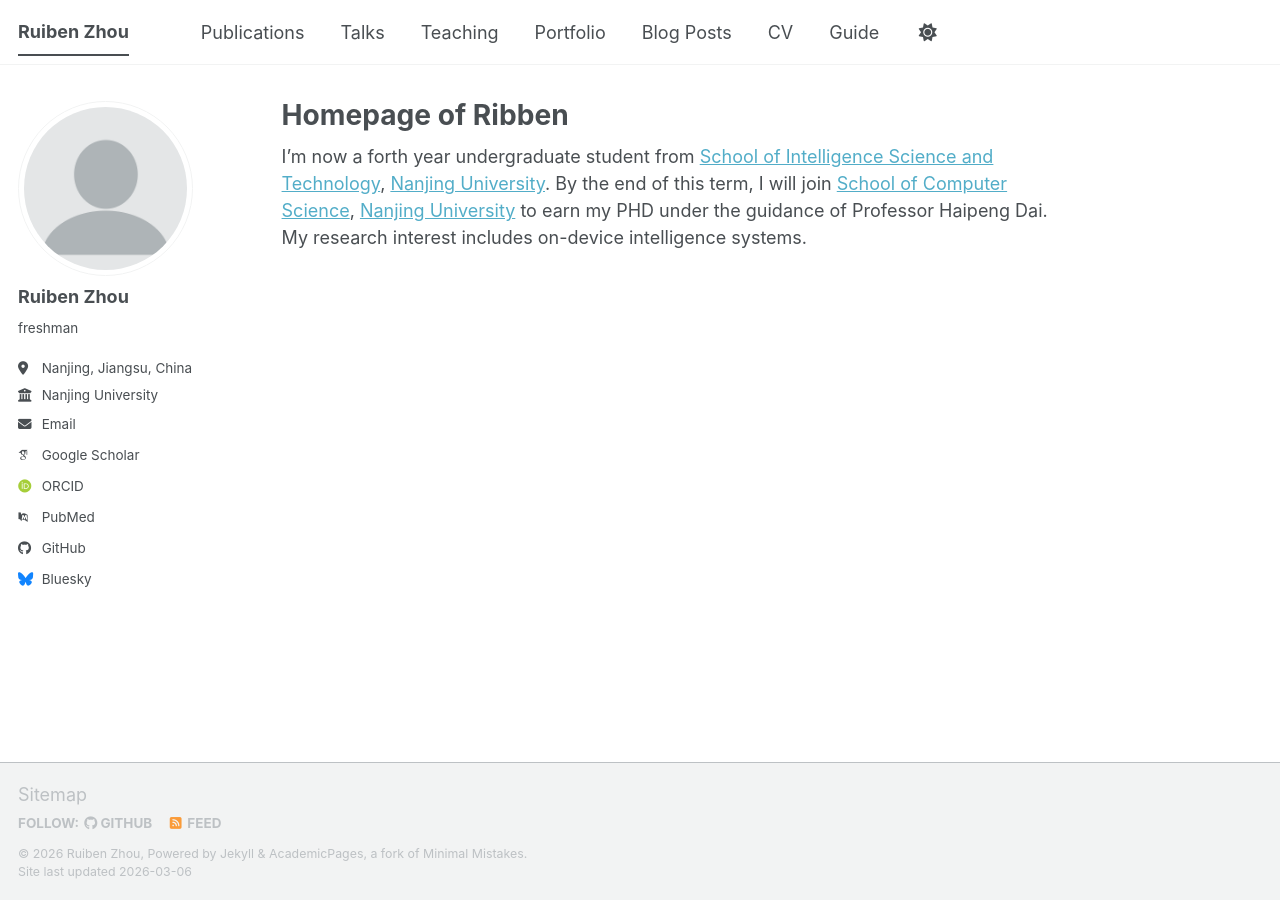
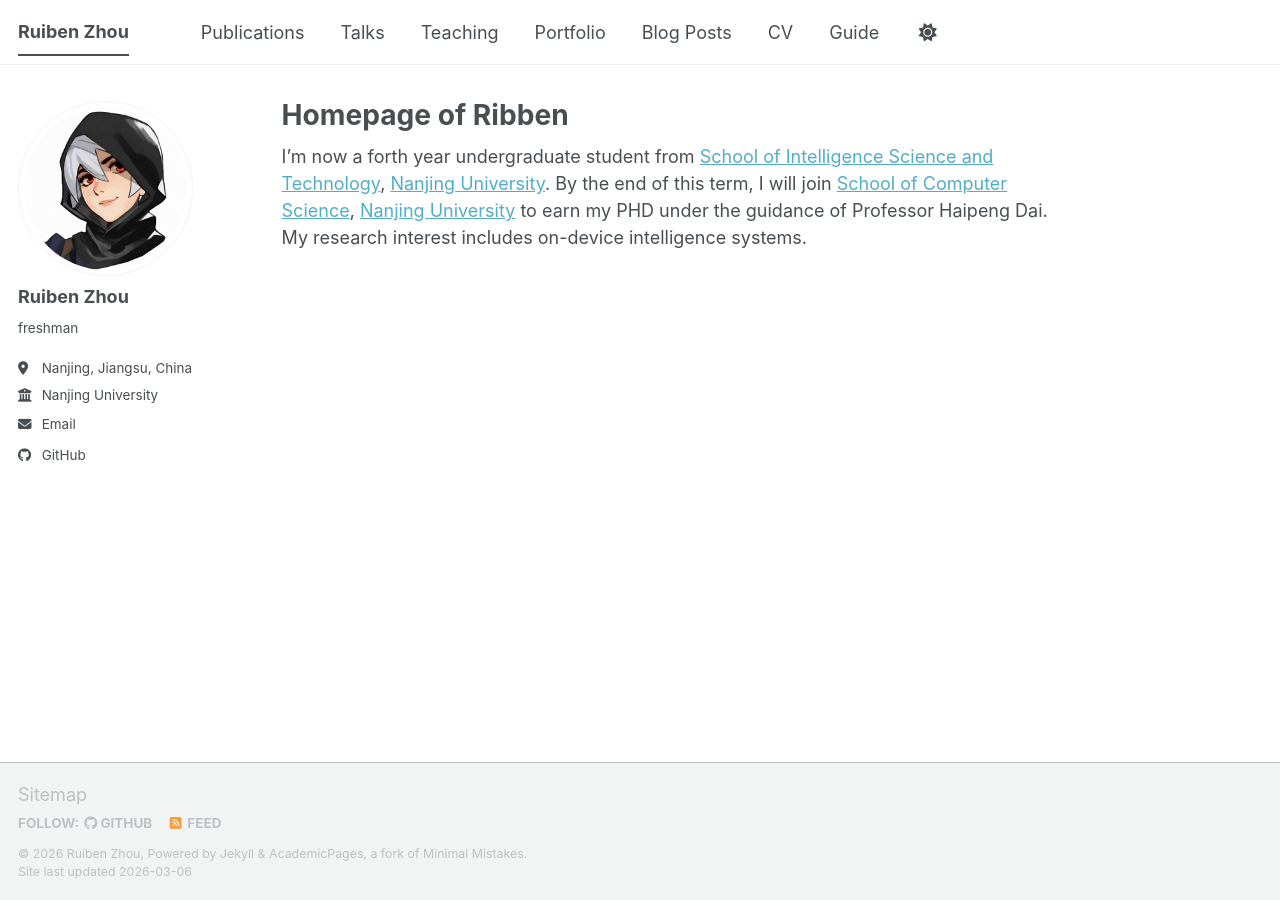
Before and after one commit to ZhouRB7/ZhouRB7.github.io, a Jekyll site: the page built from _pages/about.md, in a window 1280 px wide. Built offline with Jekyll 4.4.1, drawn with Linux system fonts in a browser that asks for light colours; some web fonts are replaced; a script bundle is joined from its source files by our own code; library files that are not in the unit come from our copies.

Commit message:
Change avatar to profile.jpg and update links
Updated avatar image and commented out social media links.

```diff
--- a/_config.yml
+++ b/_config.yml
@@ -23,7 +23,7 @@
 #               Additional customization can be done by editing /_includes/author-profile.html
 author:
   # Biographic information
-  avatar           : "profile.png"
+  avatar           : "profile.jpg"
   name             : "Ruiben Zhou"
   bio              : "freshman"
   location         : "Nanjing, Jiangsu, China"
@@ -34,13 +34,13 @@
   # Academic websites
   academia         : # URL
   arxiv            : # URL - Update with the correct link to your profile
-  googlescholar    : "https://scholar.google.com/citations?user=PS_CX0AAAAAJ"
+  googlescholar    : # "https://scholar.google.com/citations?user=PS_CX0AAAAAJ"
   inspire-hep      : # URL
   impactstory      : # URL
-  orcid            : "https://orcid.org/yourorcidurl"
+  orcid            : # "https://orcid.org/yourorcidurl"
   semantic         : # URL
   ssrn             : # URL
-  pubmed           : "https://www.ncbi.nlm.nih.gov/pubmed/?term=john+snow"
+  pubmed           : # "https://www.ncbi.nlm.nih.gov/pubmed/?term=john+snow"
   researchgate     : # URL
   scopus           : # URL
   zotero           : # URL
@@ -56,7 +56,7 @@
 
   # Social media
   artstation       : # Username
-  bluesky          : "bsky.app" # Replace this with you Bluesky username
+  bluesky          : # "bsky.app" # Replace this with you Bluesky username
   facebook         : # Username
   flickr           : # Username
   foursquare       : # Username
```
